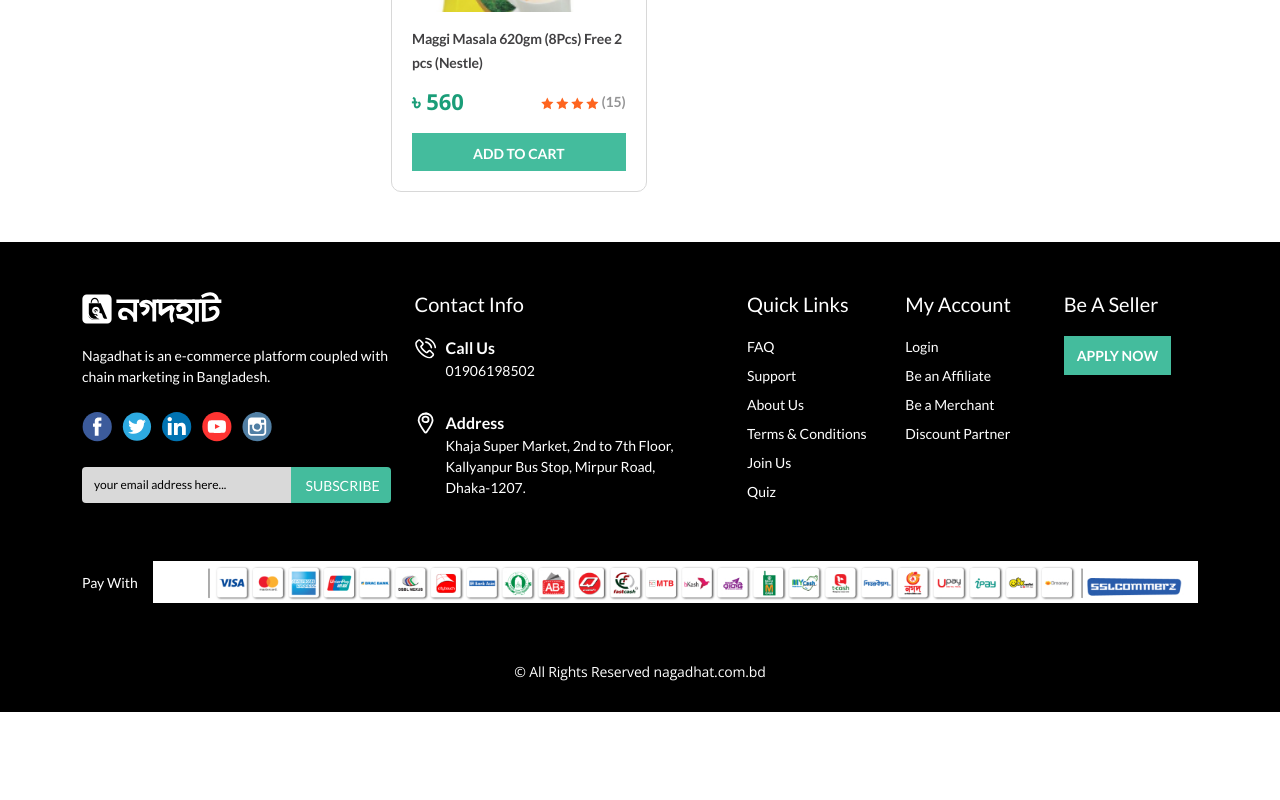
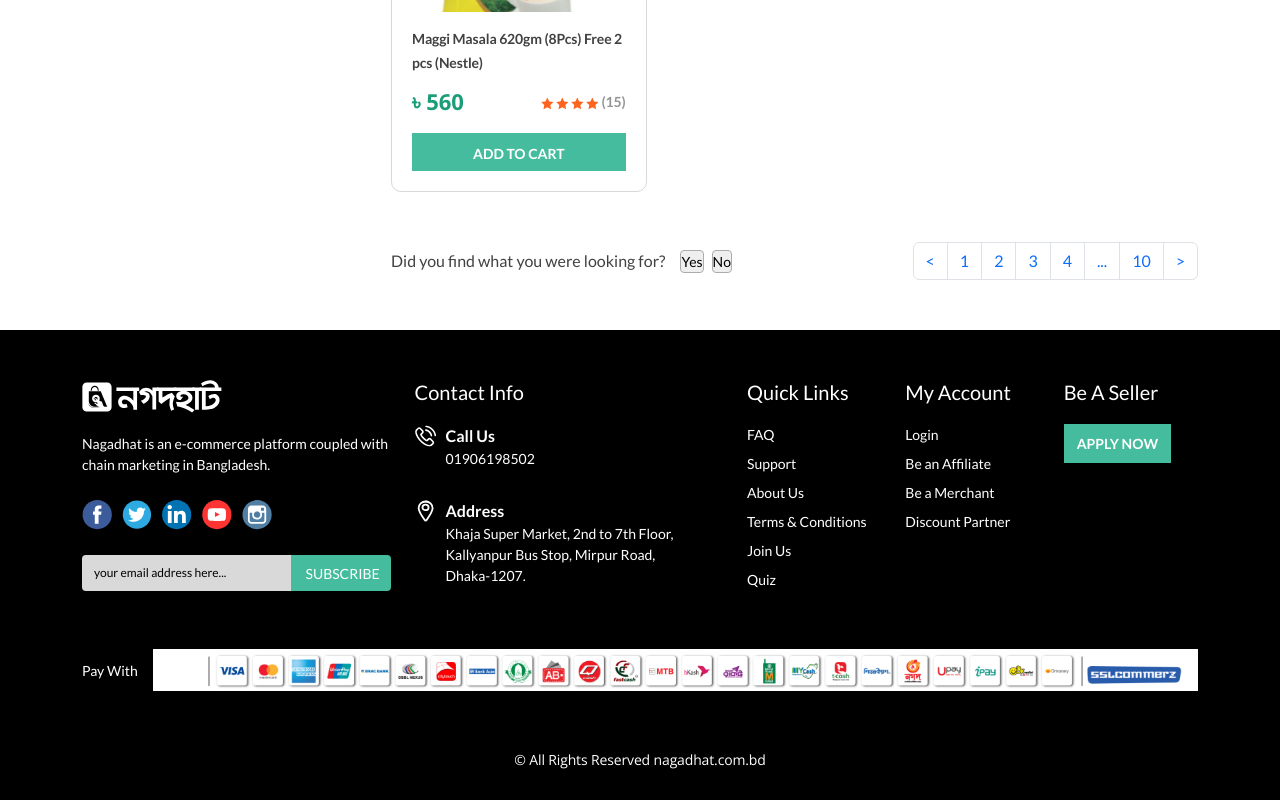
Before and after one commit to FayzulIslamFaisal/next-store, a Next.js app: page /category in a window 1280 px wide. Shown: the part 2269-3069 px from the top of the page. Before the commit the page ends 2981 px from the top, so only its background shows below. Built offline with nearby package versions, Linux system fonts and the light colour scheme.

Commit message:
product category page pagination

```diff
--- a/app/category/page.jsx
+++ b/app/category/page.jsx
@@ -727,6 +727,46 @@ const ProductCategory = () => {
                                                 </div>
                                             </div>
                                         </div>
+                                        <div className="row product-category-pagination-row">
+                                            <div className="col-md-12">
+                                                <div className="product-category-pagination-area d-flex  align-items-center justify-content-between">
+                                                    <div className="product-category-pagination-col d-flex align-items-center">
+                                                        <div className="product-category-pagination-inner"><p>Did you find what you were looking for?</p> </div>
+                                                        <div className="product-category-pagination-inner">
+                                                            <form>
+                                                                <div className="category-looking-form d-flex align-items-center">
+                                                                    <button>Yes</button>
+                                                                    <button>No</button>
+                                                                </div>
+                                                            </form>
+                                                        </div>
+                                                    </div>
+                                                    <div className="product-category-pagination-col">
+                                                        <nav aria-label="Page navigation example">
+                                                            <ul className="pagination">
+                                                                <li className="page-item">
+                                                                    <Link className="page-link" href="#" aria-label="Previous">
+                                                                        <span aria-hidden="true">&#60;</span>
+                                                                    </Link>
+                                                                </li>
+                                                                <li className="page-item"><Link className="page-link" href="#">1</Link></li>
+                                                                <li className="page-item"><Link className="page-link" href="#">2</Link></li>
+                                                                <li className="page-item"><Link className="page-link" href="#">3</Link></li>
+                                                                <li className="page-item"><Link className="page-link" href="#">4</Link></li>
+                                                                <li className="page-item"><Link className="page-link" href="#">...</Link></li>
+                                                                <li className="page-item"><Link className="page-link" href="#">10</Link></li>
+                                                                <li className="page-item">
+                                                                    <Link className="page-link" href="#" aria-label="Next">
+                                                                        <span aria-hidden="true">&#62;</span>
+                                                                    </Link>
+                                                                </li>
+                                                            </ul>
+                                                        </nav>
+                                                    </div>
+                                                </div>
+                                            </div>
+                                        </div>
+
                                     </div>
                                 </main>
                             </div>
--- a/public/css/product-category.css
+++ b/public/css/product-category.css
@@ -94,3 +94,27 @@
 }
 
 /************************ End product-category-right-Side  ****************/
+
+/****************** Start product-category-pagination-row  ****************/
+.product-category-pagination-row {
+    padding-top: 50px;
+}
+
+.product-category-pagination-inner p {
+    font-size: 16px;
+}
+
+.product-category-pagination-col {
+    gap: 15px;
+}
+
+.category-looking-form {
+    gap: 8px;
+}
+
+.category-looking-form button {
+    border: 1px solid var(--color-ACACAC);
+    border-radius: 4px;
+}
+
+/****************** End product-category-pagination-row  *****************/
```
